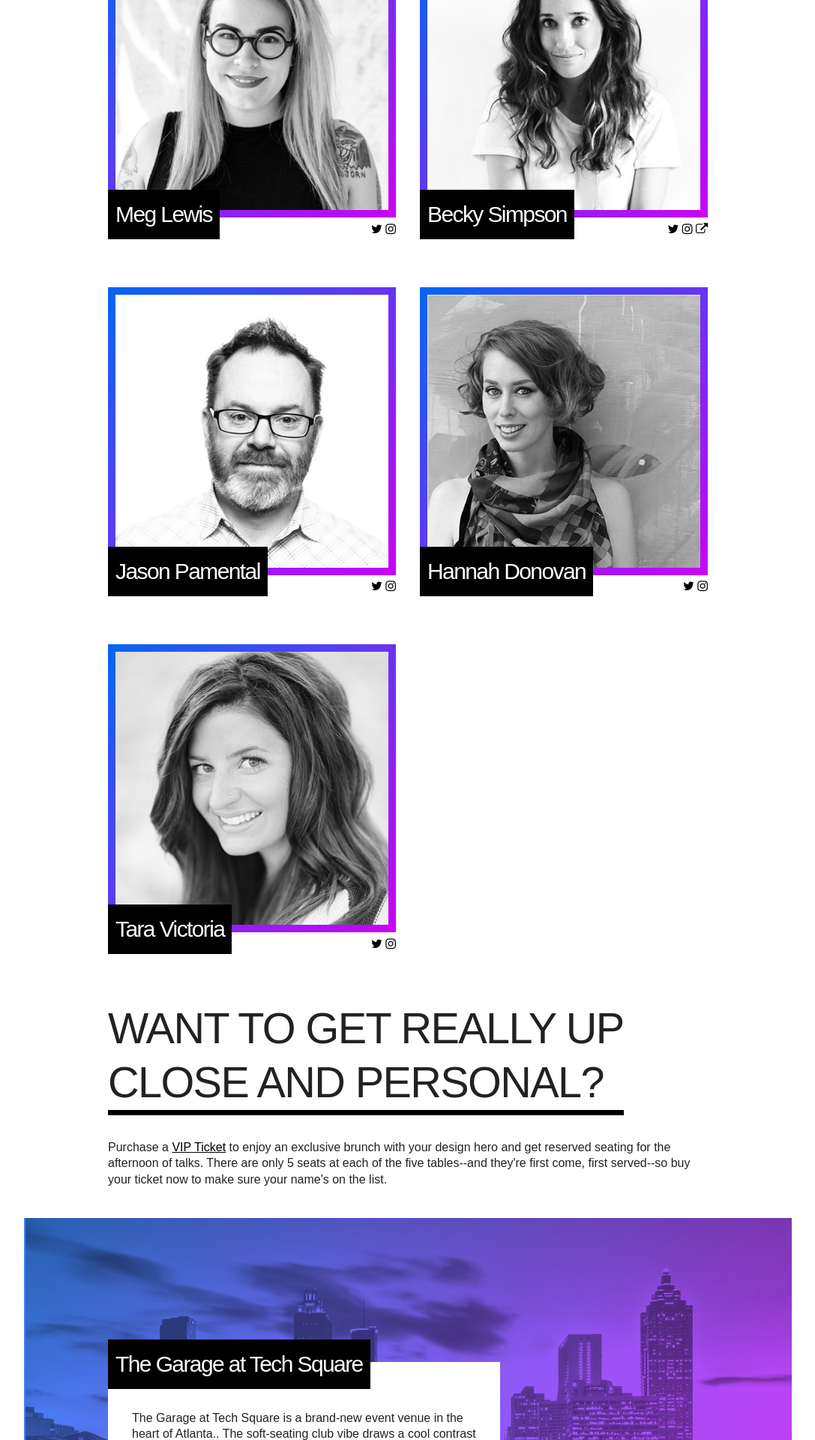
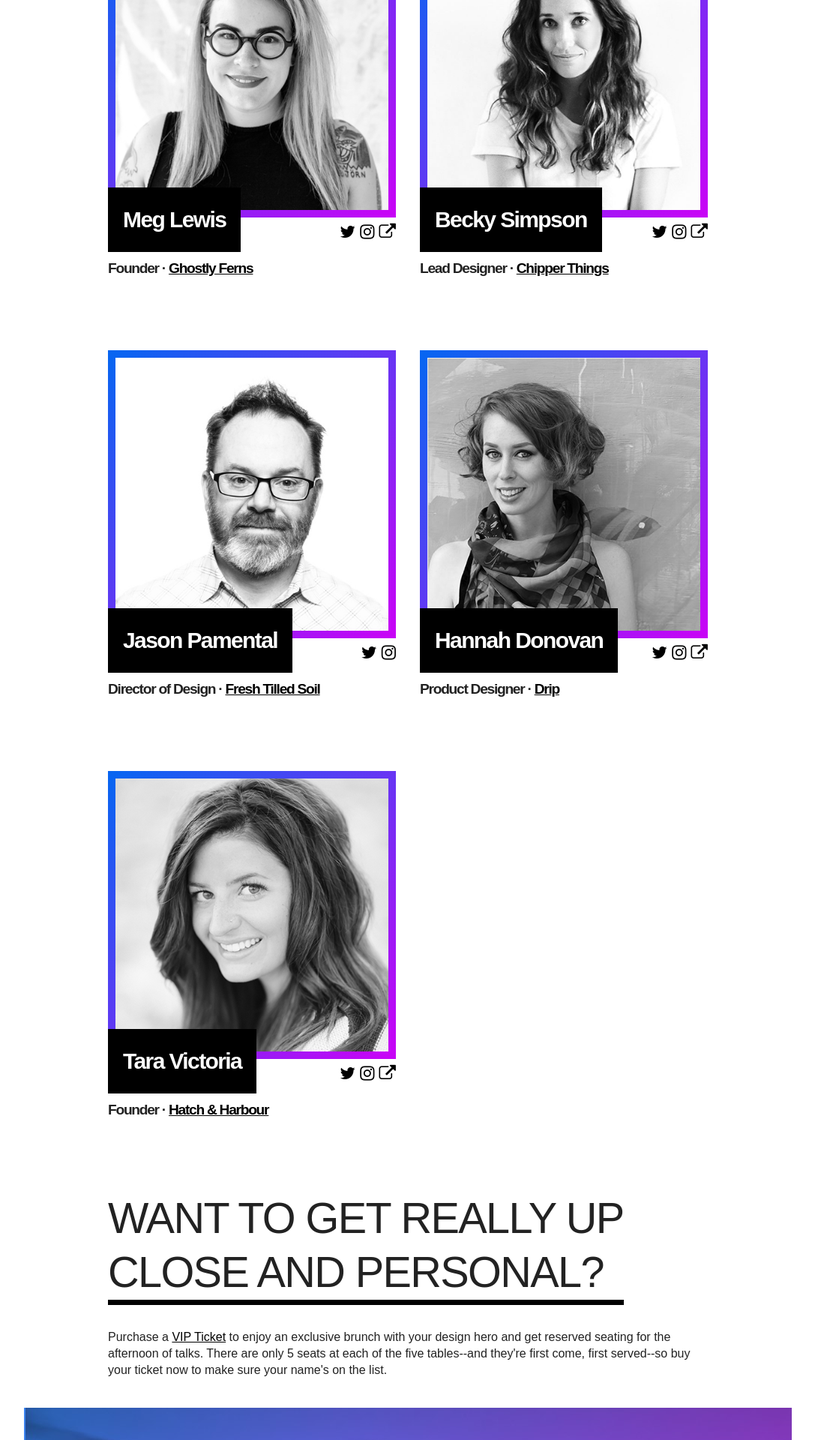
Before and after one commit to ninelabs/webafternoon, a Jekyll site: the page built from index.html, in a window 1280 px wide. Shown: the part 1164-3084 px from the top of the page at 75% size, without its empty margins (96-1183 px from the left). Built offline with Jekyll 4.4.1, drawn with Linux system fonts in a browser that asks for light colours; nearby versions of some CDN libraries.

Commit message:
Added job titles and companies to the speakers

```diff
--- a/_data/speakers.yml
+++ b/_data/speakers.yml
@@ -3,19 +3,20 @@
   slug: meg-lewis
   photo: /img/meglewis.png
   slug: meg-lewis
+  job-title: Founder
   company: Ghostly Ferns
+  company-website: http://ghostlyferns.com/
   twitter: https://twitter.com/darngooood
   linkedin:
   github:
   instagram: https://www.instagram.com/darngooood/
-  website:
+  website: http://ghostlyferns.com/
   dribble: http://dribbble.com/darngooood
   bio: |
-    Meg Lewis is a well sought-after designer and founder of Ghostly Ferns, a creative family based in Brooklyn, NY. Meg focuses on working with companies that are striving to make the world a healthier, happier place. She specializes in helping create emotional connections between businesses and their audiences by infusing personality into their brands. Meg aims to help companies make their brands fun, friendly, and delightful to interact with.
+    Meg is the leader of what is quite possibly the coolest creative collective in Brooklyn, [Ghostly Ferns](http://ghostlyferns.com/). With an all-star team of designers, illustrators, and interactive developers, she's building some of the coolest designs on the web today.
 
-    She creates darn good designs for happy companies. She is a well sought-after designer and the founder of Ghostly Ferns, where she leads the product and branding designs that end up making companies look and feel more friendly, delightful, and engaging. Meg considers it a top priority to work with companies that are striving to make the world a healthier, happier place. That is no easy task, and she’s really, really good at it! She is responsible for some of the latest *good* trends in branding and interactive design, ands she brings a positive flair to everything she does.
+    You've seen her work all over your favorite galleries and websites; now she’s coming to teach us how &mdash; and why &mdash; she does it. Meg is unashamed in her joy and excitement for her work, and you can be sure that she’s going to bring that same energy to the stage at Web Afternoon.
 
-    Meg is the leader of what is quite possibly the coolest creative collective in Brooklyn, Ghostly Ferns. With an all-star team of designers, illustrators, and interactive developers, she's building some of the coolest designs on the web today. You've seen her work all over your favorite galleries and websites; now she’s coming to teach us how -- and why -- she does it. Meg is unashamed in her joy and excitement for her work, and you can be sure that she’s going to bring that same energy to the stage at Web Afternoon.
   talk-title:
   talk-description:
 
@@ -23,7 +24,9 @@
   firstname: Becky
   slug: becky-simpson
   photo: /img/beckysimpson.png
-  company:
+  job-title: Lead Designer
+  company: Chipper Things
+  company-website: http://chipperthings.com/
   twitter: https://twitter.com/beckymsimps
   linkedin:
   github:
@@ -35,15 +38,16 @@
 
     Becky’s work is regularly copied, but rarely ignored. She's at the forefront of the lettering and illustration styles that are taking brands by storm. She's been featured in Zooey Deschanels' Hello Giggles, The Great Discontent, Parade Magazine, Buzzfeed, Man Repeller, and countless other publications including Design Milk, Refinery 29, Lifehacker, 99U, The Five on Fox News, Adobe Create (Book Process), Adobe Create (Lessons Learned from 100 Day Project), Houston Chronicle, Quartz, KWTX, Cedar Rapids Gazette, Waco Trib, Camille Styles, The Tangential, Jessica and Krystal, The Girls with Glasses, Anthology, B is for Bonnie, Adobe Creative Cloud (Speaking at MAX).
 
-    At Web Afternoon Design Edition, Becky will break down what it means to create for yourself while building an audience. She’ll share her heart and her process, along with some stories from her journey as an artist.
   talk-title:
-  talk-description:
+  talk-description: Becky will break down what it means to create for yourself while building an audience. She’ll share her heart and her process, along with some stories from her journey as an artist.
 
 - name: Jason Pamental
   firstname: Jason
   slug: jason-pamental
   photo: /img/jasonpamental.jpeg
+  job-title: Director of Design
   company: Fresh Tilled Soil
+  company-website: http://www.freshtilledsoil.com/
   twitter: http://www.twitter.com/jpamental
   linkedin:
   github:
@@ -51,11 +55,11 @@
   website:
   dribble: https://dribbble.com/jpamental
   bio: |
-    After over 20 years in the industry, you could say Jason Pamental knows a thing or two about how to build a successful design career. Along with serving as Director of Design & Product Experience at Fresh Tilled Soil, a design house just outside of Boston, MA, Jason is also the author of Responsive Typography (from O’Reilly), and the host of Talking Drupal, a weekly podcast focused on all things Drupal and eCommerce.
+    After over 20 years in the industry, you could say Jason Pamental knows a thing or two about how to build a successful design career. Along with serving as Director of Design &amp; Product Experience at [Fresh Tilled Soil](http://www.freshtilledsoil.com/), a design house just outside of Boston, MA, Jason is also the author of [Responsive Typography](http://shop.oreilly.com/product/0636920034063.do) (from O’Reilly), and the host of [Talking Drupal](http://www.talkingdrupal.com/), a weekly podcast focused on all things Drupal and eCommerce.
 
     Self described as a web & typography nerd who specializes in being a generalist, Jason has an impressive portfolio of work that is truly in a league of its own. His role at FTS involves leading client workshops, defining design processes, and serving as a day-to-day touchpoint and ‘block-remover’ for project teams. He has led groundbreaking responsive redesigns for the likes of Yale, the NFL, and numerous Fortune 500 companies.
 
-    Jason is a designer who is truly at the forefront of what’s next in web design and typography, and the opportunity to learn from him about his processes and pattern of thinking can’t be missed. He’s excited to speak at Web Afternoon- Design Edition, and to encourage fellow designers on toward excellence in all they do.
+    Jason is a designer who is truly at the forefront of what’s next in web design and typography, and the opportunity to learn from him about his processes and pattern of thinking can’t be missed. He’s excited to speak at Web Afternoon - Design Edition, and to encourage fellow designers on toward excellence in all they do.
   talk-title:
   talk-description:
 
@@ -63,12 +67,14 @@
   firstname: Hannah
   slug: hannah-donovan.html
   photo: /img/hannahdonovan.png
+  job-title: Product Designer
   company: Drip
+  company-website: https://drip.com/
   twitter: https://twitter.com/han
   linkedin:
   github:
   instagram: https://www.instagram.com/han/
-  website:
+  website: http://blog.hannahdonovan.com/
   dribble: https://dribbble.com/han
   bio: |
     Do you love Spotify or Apple Music? If so, you have Hannah Donovan to thank for your virtually limitless supply of music streaming. Hannah started with Last.fm in 2006 when music streaming and discovery were in their infancy, where she ultimately led a team to create the first compelling user experience for music on the web. From her time running her own startup at This Is My Jam, to building Last.fm, to working in MTV's product incubator, and now building Drip, she's been there, done that, and she has the resume to prove it.
@@ -84,15 +90,19 @@
   firstname: Tara
   slug: tara-victoria
   photo: /img/taravictoria.png
-  company: Darn Gooodod
+  job-title: Founder
+  company: Hatch &amp; Harbour
+  company-website: http://www.hatchandharbour.com/
   twitter: https://twitter.com/taravictorial
   linkedin:
   github:
   instagram: https://www.instagram.com/taravictorial/
-  website:
+  website: http://www.taravictoria.com/
   dribble: https://dribbble.com/TaraVictoria
   bio: |
-    If you’re building your own design studio, Tara Victoria is someone you’ll want to pay close attention to. As a graphic designer, she’s run the typical route -- graduate school, freelance, big agency work, small agency work -- ultimately to realize that where she really wanted to be was at home, running her own design shop and working for herself. Tara is the founder of Hatch & Harbour Design Studio in Calgary, Alberta, Canada, where she specializes in branding and print media as she works with small businesses that have a big passion to create lasting and meaningful brands. Tara is also the author of a widely-read blog that focuses on design and fitness, two of Tara’s favorite things.
+    If you’re building your own design studio, Tara Victoria is someone you’ll want to pay close attention to. As a graphic designer, she’s run the typical route &mdash; graduate school, freelance, big agency work, small agency work &mdash; ultimately to realize that where she really wanted to be was at home, running her own design shop and working for herself.
+
+    Tara is the founder of [Hatch & Harbour Design Studio](http://www.hatchandharbour.com/) in Calgary, Alberta, Canada, where she specializes in branding and print media as she works with small businesses that have a big passion to create lasting and meaningful brands. Tara is also the author of [her widely-read blog](http://www.taravictoria.com/) that focuses on design and fitness, two of Tara’s favorite things.
 
     Tara is doing what we all long to do- running a design studio on her terms, and all from her perfect place to live. She has built an amazing body of work over the past 8 years and is living proof that you don't have to live in NYC or SF to do great work and get noticed. Tara is coming to Web Afternoon to teach us how to follow in her footsteps, and to share insights she’s learned along her journey toward running her own shop.
   talk-title:
--- a/_includes/speakers.html
+++ b/_includes/speakers.html
@@ -16,6 +16,9 @@
           {% if speaker.dribbble %}<a href="{{ speaker.dribbble }}" target="_blank"><i class="fa fa-dribbble"></i></a>{% endif %}
           {% if speaker.website %}<a href="{{ speaker.website }}" target="_blank"><i class="fa fa-external-link"></i></a>{% endif %}
         </div>
+        {% if speaker.job-title and speaker.company and speaker.company-website %}
+        <h4 class="speaker-title-company">{{ speaker.job-title }} &middot; <a href="{{ speaker.company-website }}">{{ speaker.company }}</a></h4>
+        {% endif %}
       </div>
     </article>
     {% endfor %}
--- a/_layouts/speaker.html
+++ b/_layouts/speaker.html
@@ -20,6 +20,9 @@ type: speaker
               {% if page.dribbble %}<a href="{{ page.dribbble }}" target="_blank"><i class="fa fa-dribbble"></i></a>{% endif %}
               {% if page.website %}<a href="{{ page.website }}" target="_blank"><i class="fa fa-external-link"></i></a>{% endif %}
             </div>
+            {% if page.job-title and page.company and page.company-website %}
+            <h4 class="speaker-title-company">{{ page.job-title }} &middot; <a href="{{ page.company-website }}">{{ page.company }}</a></h4>
+            {% endif %}
           </div>
           <div class="vip-cta">
             <h4>Have Brunch with {{page.firstname}}!</h4>
--- a/_sass/_styles.scss
+++ b/_sass/_styles.scss
@@ -170,19 +170,34 @@ header.masthead {
   }
   .speakerinfo {
     margin-top: -1em;
+    a h3 {
+      background-color: #000;
+      border: 10px solid #000;
+      color: #fff;
+      font-weight: bolder;
+      transition: all 0.5s ease;
+    }
+    a:hover h3 {
+      border-color: #C704F6;
+      transition: all 0.5s ease;
+    }
     .social {
       float:right;
       padding:15px 0 0 0;
-      font-size:1em;
-      a {
-        transition: color 0.8s ease;
-        color: #000000;
-        &:hover{
-          transition: color 0.8s ease;
-          color: #C704F6;
-        }
+      font-size:1.4em;
+    }
+    a {
+      transition: color 0.5s ease;
+      color: #000000;
+      &:hover{
+        transition: color 0.5s ease;
+        color: #C704F6;
       }
     }
+  }
+  .speaker-title-company {
+    font-size: 1.2em;
+    margin-top: .5em;
   }
   .biotext{
     font-weight: 100;
```
